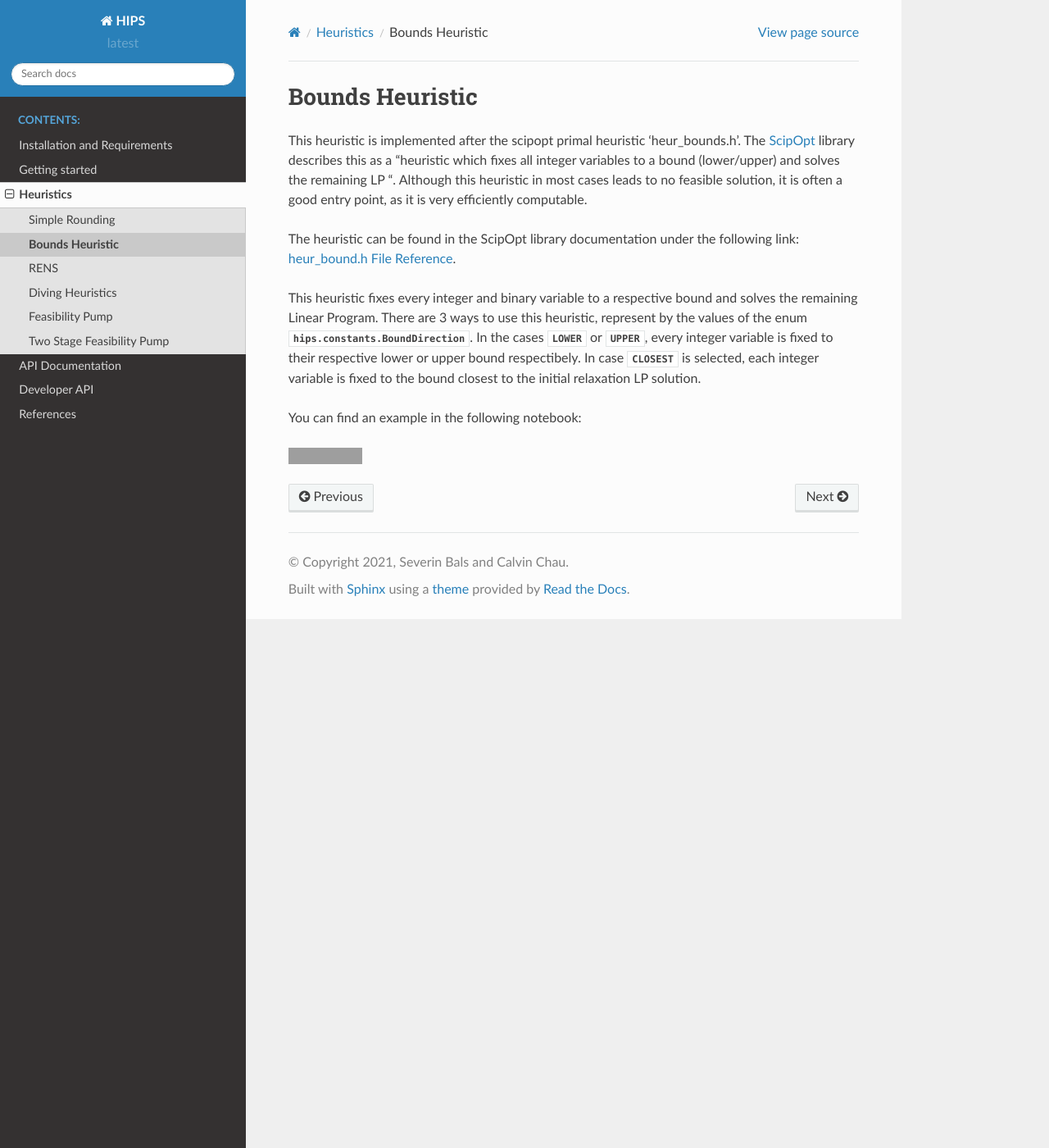
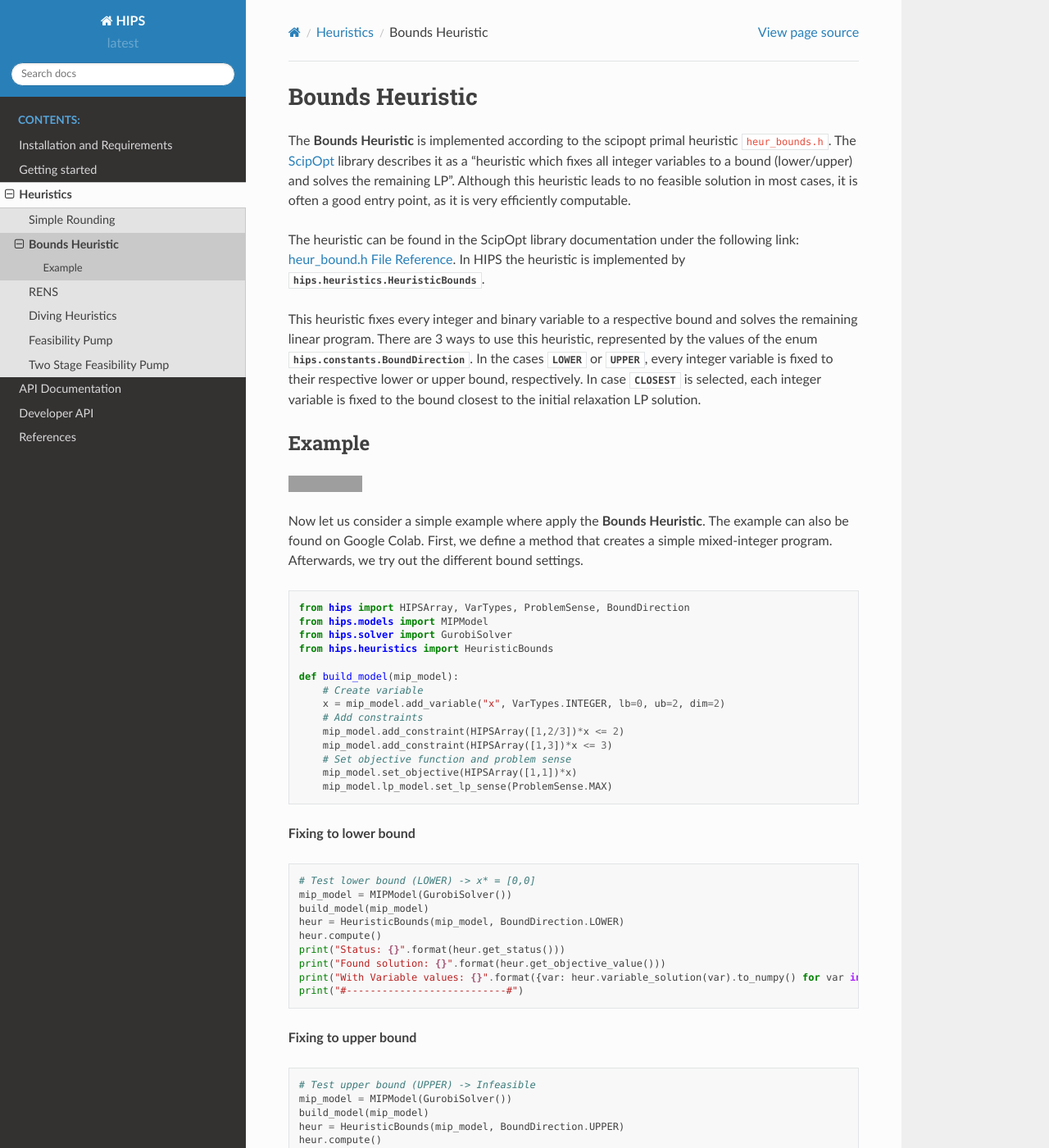
Before and after one commit to cxlvinchau/hips, a Sphinx documentation site: the page built from docs/heur/bounds.rst, in a window 1280 px wide and 1400 px high. Shown: the whole window at 82% size. Built offline with Sphinx 7.4.7 and the Read the Docs theme 2.0.0, drawn with Linux system fonts in a browser that asks for light colours; some of the changed text lies outside the part shown; grey boxes are pictures that could not be loaded.

Commit message:
fixed typos added code

```diff
--- a/docs/heur/bounds.rst
+++ b/docs/heur/bounds.rst
@@ -1,25 +1,90 @@
 Bounds Heuristic
 ================
 
-This heuristic is implemented after the scipopt primal heuristic 'heur_bounds.h'.
-The `ScipOpt <https://www.scipopt.org/doc/html/heur__bound_8h.php>`_ library describes this as a
-"heuristic which fixes all integer variables to a bound (lower/upper) and solves the remaining LP ".
-Although this heuristic in most cases leads to no feasible solution, it is often a good entry point, as it is very efficiently computable.
+The **Bounds Heuristic** is implemented according to the scipopt primal heuristic ``heur_bounds.h``.
+The `ScipOpt <https://www.scipopt.org/doc/html/heur__bound_8h.php>`_ library describes it as a
+"heuristic which fixes all integer variables to a bound (lower/upper) and solves the remaining LP".
+Although this heuristic leads to no feasible solution in most cases, it is often a good entry point, as it is very efficiently computable.
 
 The heuristic can be found in the ScipOpt library documentation under the following link:
-`heur_bound.h File Reference <https://www.scipopt.org/doc/html/heur__bound_8h.php>`_.
+`heur_bound.h File Reference <https://www.scipopt.org/doc/html/heur__bound_8h.php>`_. In HIPS the heuristic is
+implemented by :class:`hips.heuristics.HeuristicBounds`.
 
-This heuristic fixes every integer and binary variable to a respective bound and solves the remaining Linear Program.
-There are 3 ways to use this heuristic, represent by the values of the enum :class:`hips.constants.BoundDirection`.
+This heuristic fixes every integer and binary variable to a respective bound and solves the remaining linear program.
+There are 3 ways to use this heuristic, represented by the values of the enum :class:`hips.constants.BoundDirection`.
 In the cases :class:`LOWER <hips.constants.BoundDirection>` or :class:`UPPER <hips.constants.BoundDirection>`,
-every integer variable is fixed to their respective lower or upper bound respectibely.
+every integer variable is fixed to their respective lower or upper bound, respectively.
 In case :class:`CLOSEST <hips.constants.BoundDirection>` is selected, each integer variable is fixed to the bound
 closest to the initial relaxation LP solution.
 
-You can find an example in the following notebook:
+Example
+-------
 
 .. raw:: html
 
     <a href="https://colab.research.google.com/github/cxlvinchau/hips-examples/blob/main/notebooks/bounds-example.ipynb" target="_blank">
         <img src="https://colab.research.google.com/assets/colab-badge.svg" alt="Open In Colab"/>
     </a>
+
+Now let us consider a simple example where apply the **Bounds Heuristic**. The example can also be found on Google Colab.
+First, we define a method that creates a simple mixed-integer program. Afterwards, we try out the different bound settings.
+
+.. code-block:: python
+
+    from hips import HIPSArray, VarTypes, ProblemSense, BoundDirection
+    from hips.models import MIPModel
+    from hips.solver import GurobiSolver
+    from hips.heuristics import HeuristicBounds
+
+    def build_model(mip_model):
+        # Create variable
+        x = mip_model.add_variable("x", VarTypes.INTEGER, lb=0, ub=2, dim=2)
+        # Add constraints
+        mip_model.add_constraint(HIPSArray([1,2/3])*x <= 2)
+        mip_model.add_constraint(HIPSArray([1,3])*x <= 3)
+        # Set objective function and problem sense
+        mip_model.set_objective(HIPSArray([1,1])*x)
+        mip_model.lp_model.set_lp_sense(ProblemSense.MAX)
+
+**Fixing to lower bound**
+
+.. code-block:: python
+
+    # Test lower bound (LOWER) -> x* = [0,0]
+    mip_model = MIPModel(GurobiSolver())
+    build_model(mip_model)
+    heur = HeuristicBounds(mip_model, BoundDirection.LOWER)
+    heur.compute()
+    print("Status: {}".format(heur.get_status()))
+    print("Found solution: {}".format(heur.get_objective_value()))
+    print("With Variable values: {}".format({var: heur.variable_solution(var).to_numpy() for var in mip_model.get_variables()}))
+    print("#---------------------------#")
+
+**Fixing to upper bound**
+
+.. code-block:: python
+
+    # Test upper bound (UPPER) -> Infeasible
+    mip_model = MIPModel(GurobiSolver())
+    build_model(mip_model)
+    heur = HeuristicBounds(mip_model, BoundDirection.UPPER)
+    heur.compute()
+    print("Status: {}".format(heur.get_status()))
+    print("#---------------------------#")
+
+**Fixing to closest bound**
+
+.. code-block:: python
+
+    # Test closest bound (CLOSEST) -> [2,0]
+    mip_model = MIPModel(GurobiSolver())
+    build_model(mip_model)
+    heur = HeuristicBounds(mip_model, BoundDirection.CLOSEST)
+    heur.compute()
+    print("Status: {}".format(heur.get_status()))
+    print("Found solution: {}".format(heur.get_objective_value()))
+    print("With Variable values: {}".format({var: heur.variable_solution(var).to_numpy() for var in mip_model.get_variables()}))
+    print("#---------------------------#")
+
+Observe that the outcome of the computation differs, depending on the bound setting. This has to be kept in mind when using
+the heuristic.
```
Also changed, not shown: docs/heur/abstract_diving.rst (+10 -10 lines), docs/heur/rens.rst (+5 -5 lines), docs/heur/simple_rounding.rst (+32 -4 lines).
